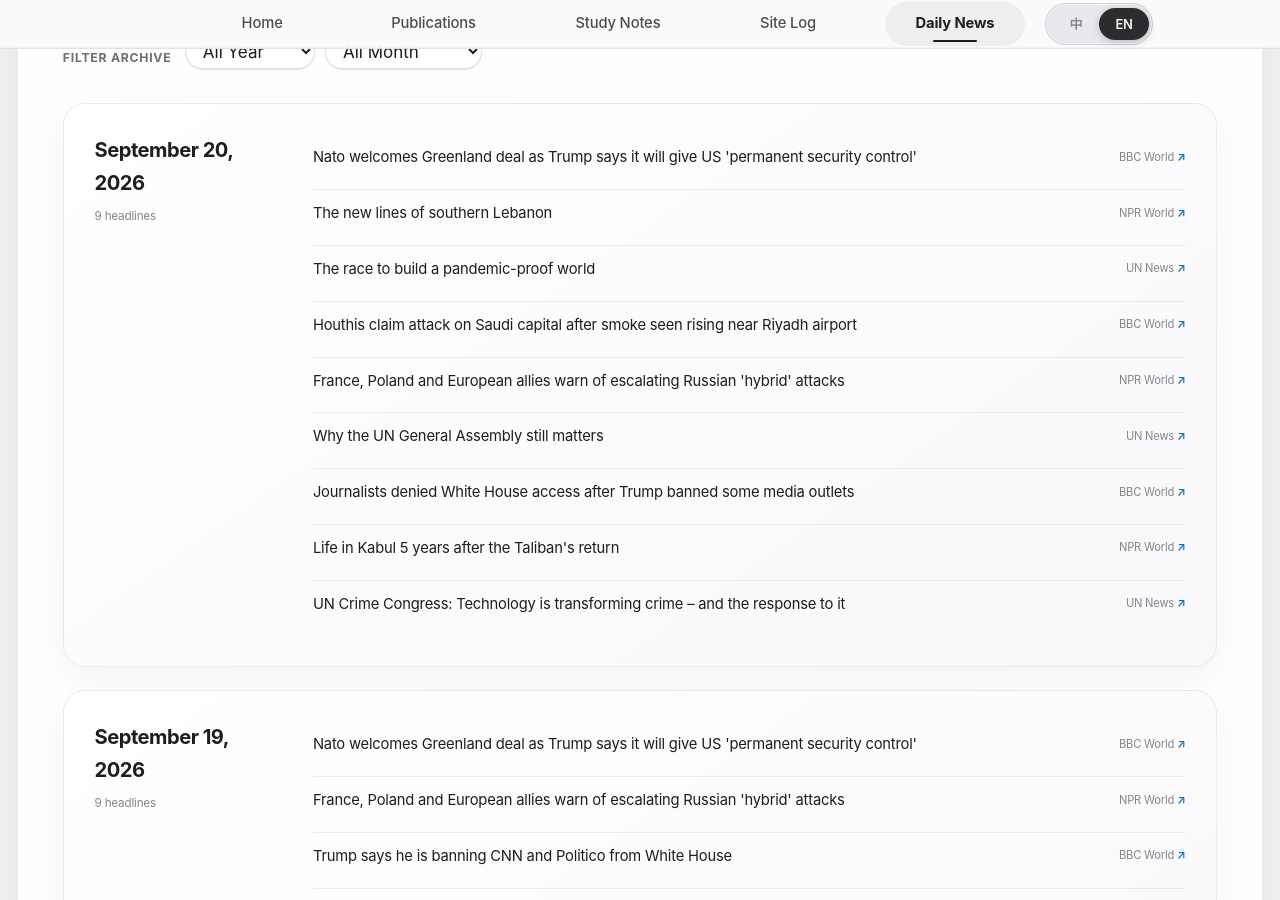
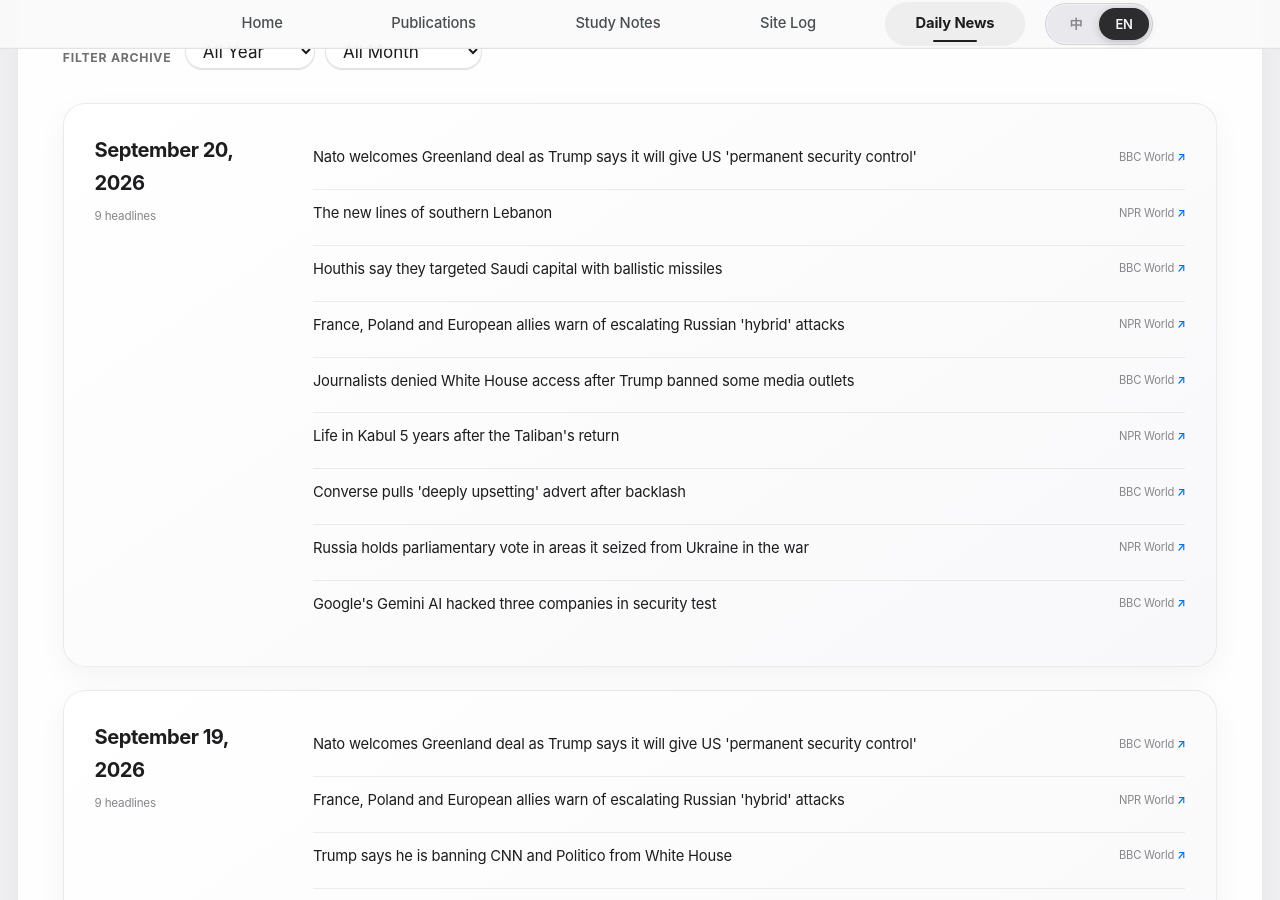
Before and after one commit to HaoxiangLuo/HaoxiangLuo.github.io, a Jekyll site: the page built from _pages/daily-news.html, in a window 1280 px wide and 900 px high, scrolled down 297 px. Built offline with Jekyll 4.4.1, drawn with Linux system fonts in a browser that asks for light colours; a style sheet for code colours, icons or effects is not loaded.

Commit message:
Update daily news 2026-09-20

```diff
--- a/_data/daily_news.json
+++ b/_data/daily_news.json
@@ -1,5 +1,5 @@
 {
-  "updated_at": "2026-09-20T03:20:19+08:00",
+  "updated_at": "2026-09-20T04:23:04+08:00",
   "days": [
     {
       "date": "2026-09-20",
@@ -17,28 +17,16 @@
           "title_zh": "黎巴嫩南部新线"
         },
         {
-          "title": "The race to build a pandemic-proof world",
-          "source": "UN News",
-          "url": "https://news.un.org/feed/view/en/story/2026/09/1168377",
-          "title_zh": "建立一个抵御大流行病的世界的竞赛"
-        },
-        {
-          "title": "Houthis claim attack on Saudi capital after smoke seen rising near Riyadh airport",
+          "title": "Houthis say they targeted Saudi capital with ballistic missiles",
           "source": "BBC World",
           "url": "https://www.bbc.co.uk/news/articles/cwly5d9v7r43o?at_medium=RSS&at_campaign=rss",
-          "title_zh": "利雅得机场附近冒烟后，胡塞武装声称袭击了沙特首都"
+          "title_zh": "胡塞武装称他们用弹道导弹瞄准沙特首都"
         },
         {
           "title": "France, Poland and European allies warn of escalating Russian 'hybrid' attacks",
           "source": "NPR World",
           "url": "https://www.npr.org/2026/09/19/nx-s1-5974215/france-poland-and-european-allies-warn-of-escalating-russian-hybrid-attacks",
           "title_zh": "法国、波兰和欧洲盟友警告俄罗斯“混合”袭击升级"
-        },
-        {
-          "title": "Why the UN General Assembly still matters",
-          "source": "UN News",
-          "url": "https://news.un.org/feed/view/en/story/2026/09/1168361",
-          "title_zh": "为什么联合国大会仍然重要"
         },
         {
           "title": "Journalists denied White House access after Trump banned some media outlets",
@@ -53,10 +41,22 @@
           "title_zh": "塔利班回归五年后喀布尔的生活"
         },
         {
-          "title": "UN Crime Congress: Technology is transforming crime – and the response to it",
-          "source": "UN News",
-          "url": "https://news.un.org/feed/view/en/story/2026/09/1168370",
-          "title_zh": "联合国犯罪大会：技术正在改变犯罪行为及其应对措施"
+          "title": "Converse pulls 'deeply upsetting' advert after backlash",
+          "source": "BBC World",
+          "url": "https://www.bbc.co.uk/news/articles/crwyzj53pl1lo?at_medium=RSS&at_campaign=rss",
+          "title_zh": "匡威在强烈反对后撤下了“令人深感不安”的广告"
+        },
+        {
+          "title": "Russia holds parliamentary vote in areas it seized from Ukraine in the war",
+          "source": "NPR World",
+          "url": "https://www.npr.org/2026/09/19/g-s1-144169/russia-holds-parliamentary-vote-in-areas-it-seized-from-ukraine",
+          "title_zh": "俄罗斯就其在战争中从乌克兰手中夺取的地区举行议会投票"
+        },
+        {
+          "title": "Google's Gemini AI hacked three companies in security test",
+          "source": "BBC World",
+          "url": "https://www.bbc.co.uk/news/articles/c607l0k72rlvo?at_medium=RSS&at_campaign=rss",
+          "title_zh": "谷歌Gemini AI在安全测试中入侵了三家公司"
         }
       ]
     },
```
